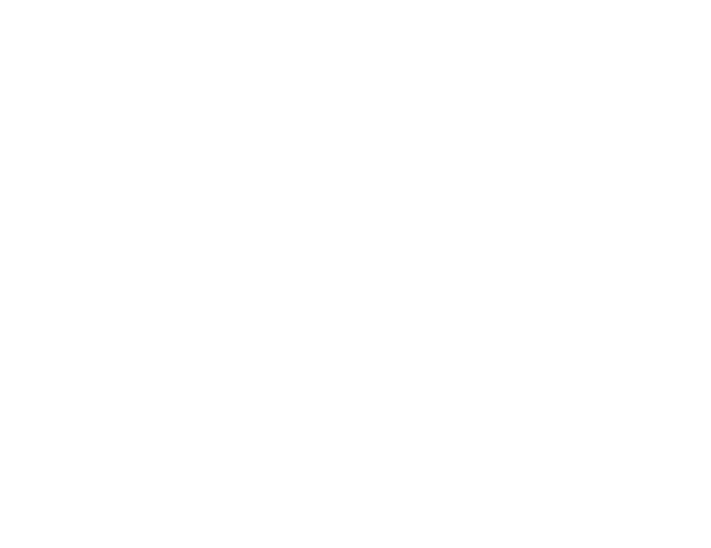
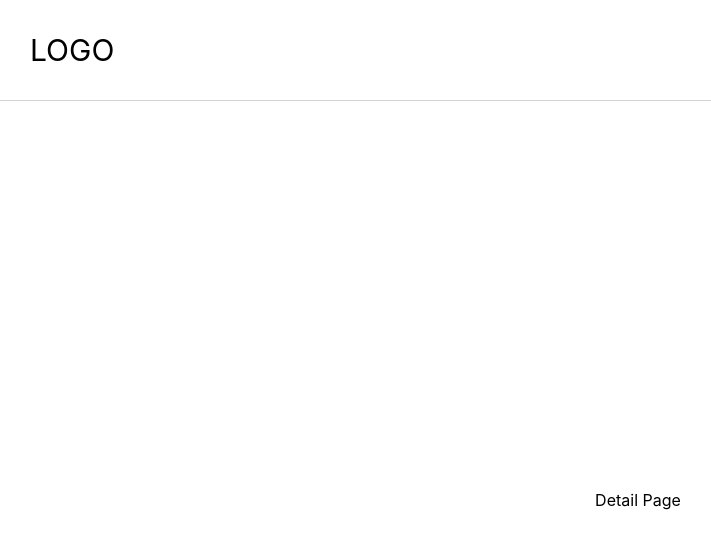
Before and after one commit to LuisKlopp/week-6-mini-react, a React (Create React App) app: page /Detail in a window 1280 px wide. Before the commit this address had no page. Shown: the top 548 px of the page, without its empty margins (2-713 px from the left). Built offline with nearby package versions, Linux system fonts and the light colour scheme.

Commit message:
test commit

```diff
--- a/src/App.js
+++ b/src/App.js
@@ -1,6 +1,7 @@
 import logo from './logo.svg';
 import './App.css';
 import Main from "./pages/Main";
+import Detail from "./pages/Detail";
 import { Routes, Route, Link, Redirect } from 'react-router-dom'
 
 
@@ -8,6 +9,7 @@
   return (
     <Routes>
       <Route path="/" element={<Main/>}/>
+      <Route path="/Detail" element={<Detail/>}/>
       {/* <Route path="/detail/:id" element={<Detail/>}/> */}
     </Routes>
   );
--- a/src/pages/Detail.jsx
+++ b/src/pages/Detail.jsx
@@ -1,6 +1,7 @@
 /*eslint-disable*/
 import React from "react";
 import styled, { createGlobalStyle } from "styled-components";
+import Header from "../components/Header"
 
 
 const Detail = () => {
@@ -9,6 +10,7 @@
   return (
     <>
       <GlobalStyle/>
+      <Header></Header>
       <StWrapper>
         Detail Page
       </StWrapper>
```
